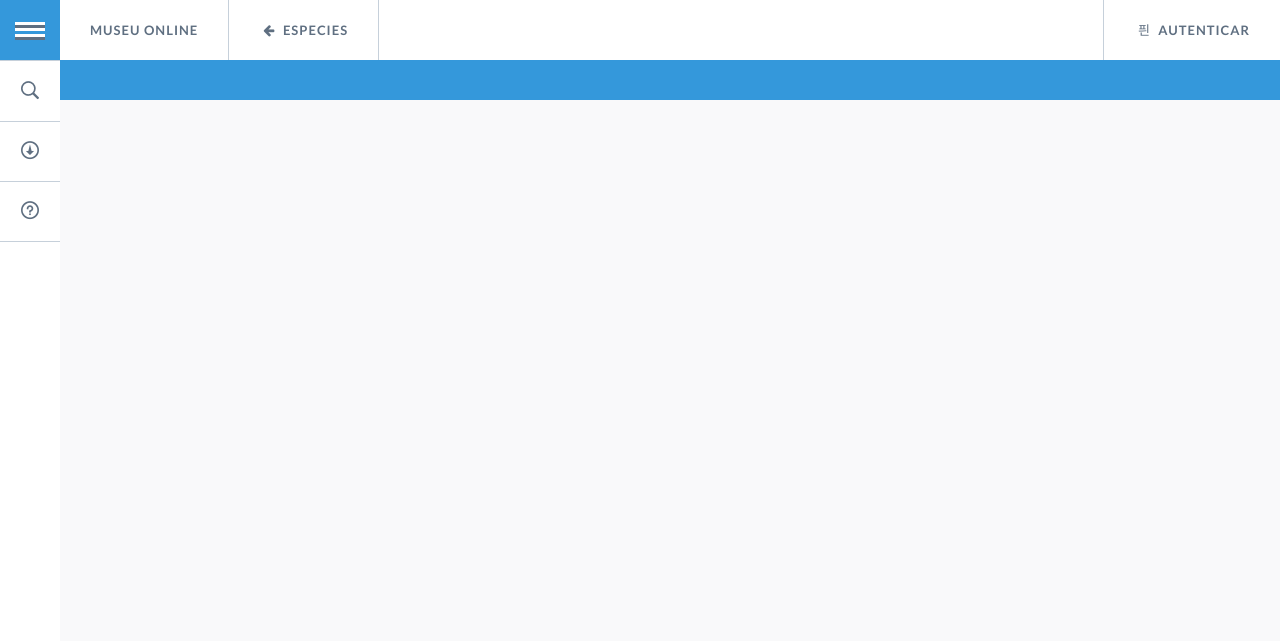
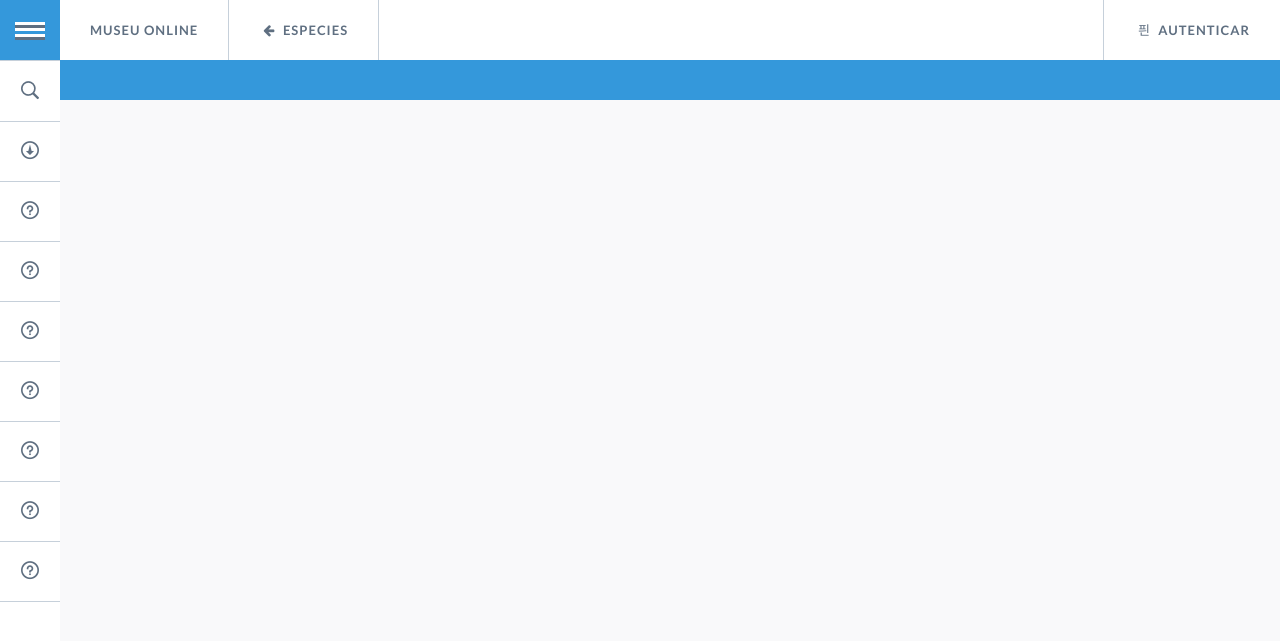
Before and after one commit to neldomarcelino/museuonline, a Flask app: page /classes/mostra in a window 1280 px wide. Shown: the top 641 px of the page. Run offline with Flask 2, Linux system fonts and the light colour scheme; data that the repository does not hold is empty; parts of the project's set-up code (start-up, migrations or seed data) failed here and were passed over; some libraries are stand-ins or nearby versions.

Commit message:
remove login & add reino...

```diff
--- a/src/config.py
+++ b/src/config.py
@@ -1,5 +1,5 @@
 DEBUG = False
 ADMINS = frozenset([
-    'neldo@digio.com',
-    'gfernando@unilurio.ac.mz'
+    'aissa@gmail.com',
+    'gfernando@gmail.com'
 ])
--- a/src/templates/index.html
+++ b/src/templates/index.html
@@ -30,17 +30,25 @@
 									<a class="gn-icon gn-icon-search"><span>Procurar</span></a>
 								</li>
 								<li>
-									<a class="gn-icon gn-icon-download">Especies</a>
-									<ul class="gn-submenu">
-										<li><a class="gn-icon gn-icon-illustrator">Genero</a></li>
-										<li><a class="gn-icon gn-icon-photoshop">Reino</a></li>
-									</ul>
+									<a class="gn-icon gn-icon-download" href="{{url_for('especie.especies')}}">Especies</a>
+									<!--<ul class="gn-submenu">-->
+										<!--<li><a class="gn-icon gn-icon-illustrator">Genero</a></li>-->
+										<!--<li><a class="gn-icon gn-icon-photoshop">Reino</a></li>-->
+									<!--</ul>-->
 								</li>
+								<li><a class="gn-icon gn-icon-help" href="{{url_for('genero.generos')}}">Genero</a></li>
+								<li><a class="gn-icon gn-icon-help" href="{{url_for('familia.familias')}}">Familia</a></li>
+								<li><a class="gn-icon gn-icon-help" href="{{url_for('ordem.ordems')}}">Ordem</a></li>
+								<li><a class="gn-icon gn-icon-help" href="{{url_for('classe.classes')}}">Classe</a></li>
+								<li><a class="gn-icon gn-icon-help" href="{{url_for('filo.filos')}}">Filo</a></li>
+								<li><a class="gn-icon gn-icon-help" href="{{url_for('reino.reinos')}}">Reino</a></li>
+
 								{% if session['email'] in config.ADMINS %}
 									<li>
 										<a class="gn-icon gn-icon-cog" href="{{url_for('admin')}}">Administrador</a>
 									</li>
 								{% endif %}
+
 								<li><a class="gn-icon gn-icon-help">Sobre</a></li>
 
 							</ul>
@@ -62,7 +70,8 @@
 					</li>
 				{% else %}
 					<li>
-						<a class="codrops-icon codrops-icon-drop" href="{{url_for('utilizador.login_user')}}">
+						<a class="codrops-icon codrops-icon-drop" >
+							<!--<p>href="{{url_for('utilizador.login_user')}}"</p>-->
 							<span> Autenticar</span>
 						</a>
 					</li>
```
